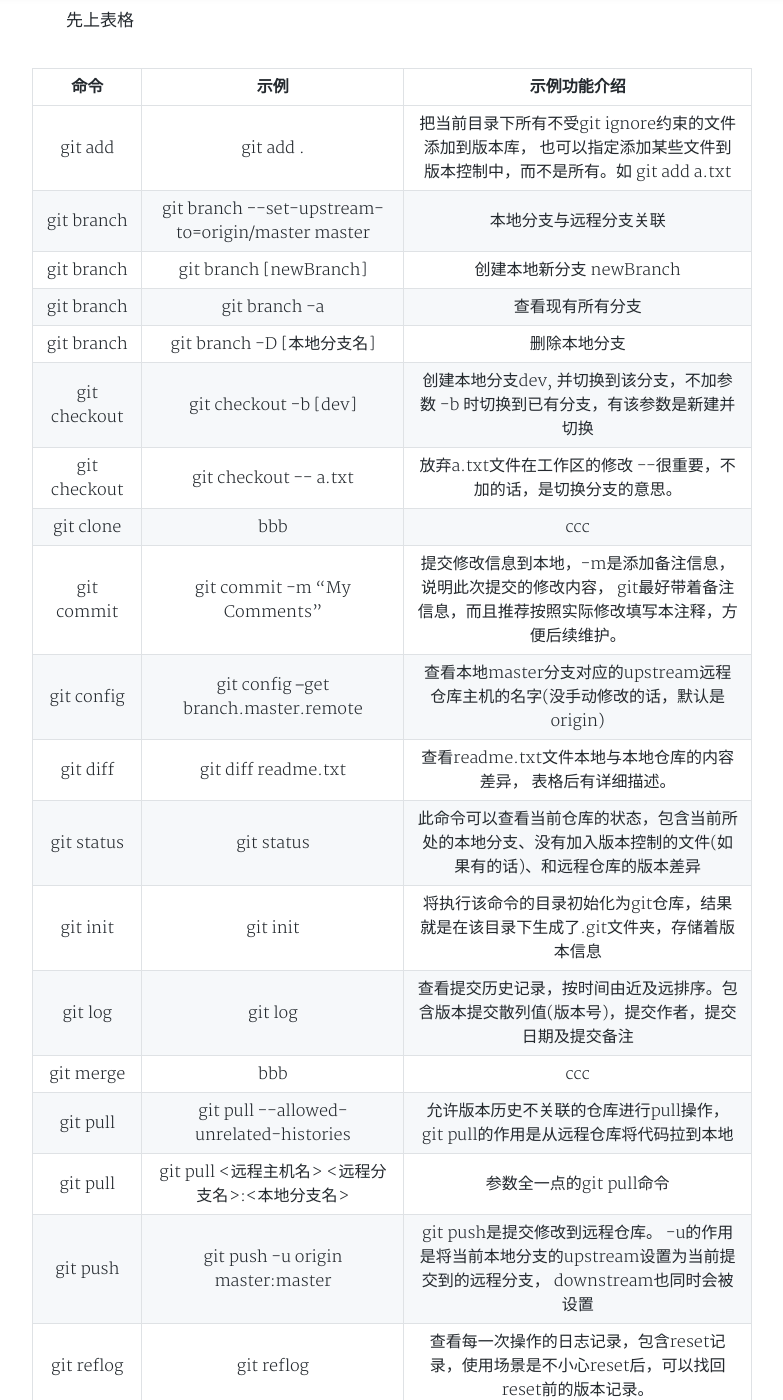
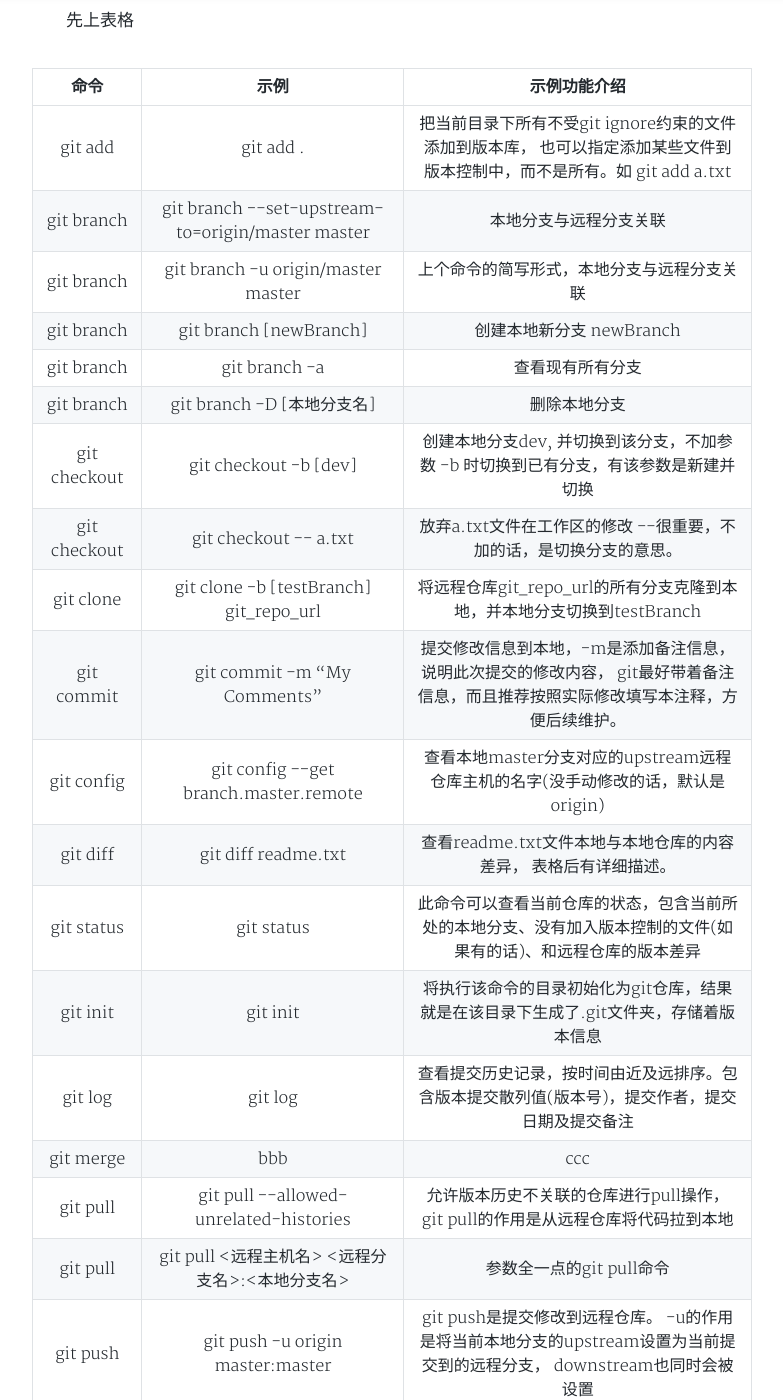
Before and after one commit to yeslsl/never-ever-ver-er-r.github.io, a Jekyll site: the page built from _posts/2019-07-01-git命令汇总及使用.md, in a window 1280 px wide and 1400 px high, scrolled down 1528 px. Shown: the whole window, without its empty margins (248-1031 px from the left). Built offline with Jekyll 4.4.1, drawn with Linux system fonts in a browser that asks for light colours; nearby versions of some CDN libraries; a style sheet for code colours, icons or effects is not loaded; some of the changed text lies outside the part shown.

Commit message:
git clone 介绍

````diff
--- a/_posts/2019-07-01-git命令汇总及使用.md
+++ b/_posts/2019-07-01-git命令汇总及使用.md
@@ -55,14 +55,15 @@ email从其系统中查找对应的用户，提交信息也显示该用户信息
 |:---:|:---:|:---:|
 |git add|git add .|把当前目录下所有不受git ignore约束的文件添加到版本库， 也可以指定添加某些文件到版本控制中，而不是所有。如 git add a.txt|
 |git branch|git branch  \-\-set-upstream-to=origin/master master|本地分支与远程分支关联|
+|git branch|git branch -u origin/master master|上个命令的简写形式，本地分支与远程分支关联|
 |git branch|git branch \[newBranch\]|创建本地新分支 newBranch|
 |git branch|git branch -a|查看现有所有分支|
 |git branch|git branch -D \[本地分支名\]|删除本地分支|
 |git checkout|git checkout -b \[dev\]|创建本地分支dev, 并切换到该分支，不加参数 -b 时切换到已有分支，有该参数是新建并切换|
 |git checkout|git checkout \-\- a.txt|放弃a.txt文件在工作区的修改 \-\-很重要，不加的话，是切换分支的意思。|
-|git clone|bbb|ccc|
+|git clone|git clone -b \[testBranch\] git_repo_url|将远程仓库git_repo_url的所有分支克隆到本地，并本地分支切换到testBranch|
 |git commit|git commit -m "My Comments"|提交修改信息到本地，-m是添加备注信息， 说明此次提交的修改内容， git最好带着备注信息，而且推荐按照实际修改填写本注释，方便后续维护。|
-|git config|git config --get branch.master.remote|查看本地master分支对应的upstream远程仓库主机的名字(没手动修改的话，默认是origin)|
+|git config|git config \-\-get branch.master.remote|查看本地master分支对应的upstream远程仓库主机的名字(没手动修改的话，默认是origin)|
 |git diff|git diff readme.txt|查看readme.txt文件本地与本地仓库的内容差异， 表格后有详细描述。|
 |git status|git status|此命令可以查看当前仓库的状态，包含当前所处的本地分支、没有加入版本控制的文件(如果有的话)、和远程仓库的版本差异|
 |git init|git init|将执行该命令的目录初始化为git仓库，结果就是在该目录下生成了.git文件夹，存储着版本信息|
@@ -72,7 +73,7 @@ email从其系统中查找对应的用户，提交信息也显示该用户信息
 |git pull|git pull &lt;远程主机名&gt; &lt;远程分支名&gt;:&lt;本地分支名&gt;|参数全一点的git pull命令|
 |git push|git push -u origin master:master|git push是提交修改到远程仓库。 -u的作用是将当前本地分支的upstream设置为当前提交到的远程分支， downstream也同时会被设置|
 |git reflog|git reflog|查看每一次操作的日志记录，包含reset记录，使用场景是不小心reset后，可以找回reset前的版本记录。|
-|git remote add|git remote add origin git_url|将本地已有仓库与远程仓库关联， origin：远程主机名，可以修改，但一般为origin即可|
+|git remote add|git remote add origin git_repo_url|将本地已有仓库与远程仓库关联， origin：远程主机名，可以修改，但一般为origin即可|
 |git remote|git remote -v|查看当前已关联的所有远程分支|
 |git reset|git reset \-\-hard \[历史版本\]|把当前版本回退到\[历史版本\]|
 |git revert|bbb|ccc|
@@ -176,7 +177,7 @@ git reset --soft commit_id // 回退到的版本会将当前版本缓存区与
 ```
 ### 如何将本地已有的分支与远程已有的分支进行关联
 　　注意： 本地分支工作区和暂存区必须是空的，而且本地仓库必须有内容，否则无法关联。
-1. git remote add origin git_url；
+1. git remote add origin git_repo_url；
 2. git remote -v可以查看是否远程仓库是否关联成功；
 3. git pull origin master \-\-allow-unrelated-histories
 4. git branch \-\-set-upstream-to=origin/master master 关联本地master和远程master
````
